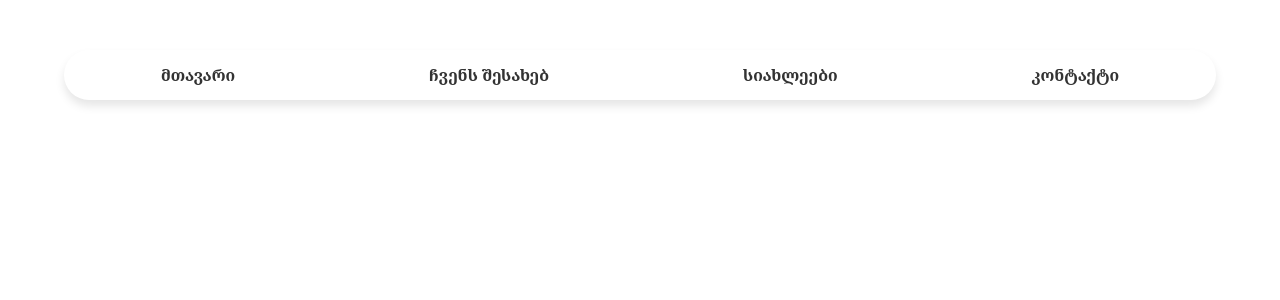
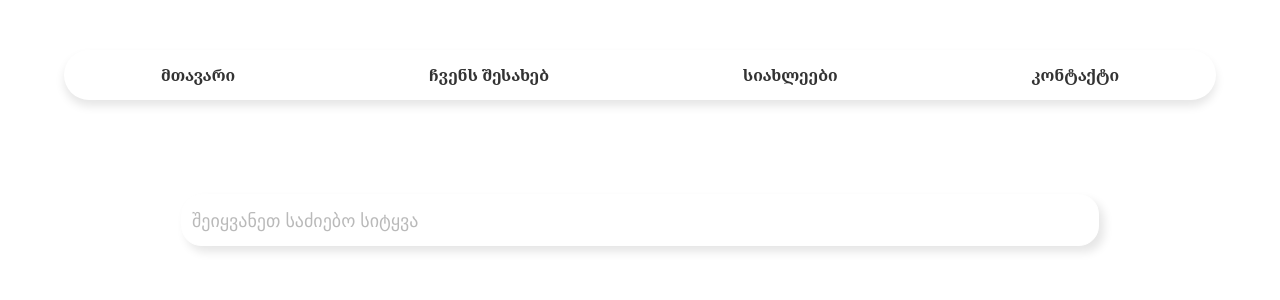
Before and after one commit to GiorgiGochitidze/iashop, a React (Vite) app: page / in a window 1280 px wide. Shown: the top 300 px of the page. Built offline with nearby package versions, Linux system fonts and the light colour scheme.

Commit message:
modified:   src/components/CSS/Home.css 	modified:   src/components/Home.jsx

```diff
--- a/src/components/CSS/Home.css
+++ b/src/components/CSS/Home.css
@@ -7,6 +7,8 @@ body{
     font-family: 'Bebas Neue', sans-serif;
     font-family: 'Noto Serif Georgian', serif;
     font-weight: 700;
+    overflow-x: hidden;
+    height: 100vh;
 }
 
 header{
@@ -31,6 +33,7 @@ nav{
     border-radius: 30px;
     box-shadow: 0 6px 10px rgba(0, 0, 0, 0.1)
 }
+/* underline animation on navbar texts */
 nav p{
     position: relative;
     color: #333;
@@ -52,3 +55,32 @@ nav p::before{
 nav p:hover:before{
     width: 100%;
 }
+
+.searchbar-container{
+    width: 100%;
+    height: 100px;
+    margin-top: 50px;
+    display: flex;
+    justify-content: center;
+    align-items: center;
+}
+
+.search-bar{
+    width: 70%;
+    height: 50px;
+    border-radius: 20px;
+    border: 1px solid white;
+    box-shadow: 5px 6px 10px  rgba(0, 0, 0, 0.1);
+    padding: 0 10px;
+    font-size: 20px;
+    color: gray;
+}
+
+.search-bar:focus{
+    outline: none;
+}
+
+.search-bar::placeholder{
+    font-size: 18px;
+    opacity: 0.5;
+}
--- a/src/components/Home.jsx
+++ b/src/components/Home.jsx
@@ -13,6 +13,12 @@ const Home = () => {
                     <p>კონტაქტი</p>
                 </nav>
             </header>
+
+            <main>
+                <div className='searchbar-container'>
+                    <input className='search-bar' type='text' placeholder='შეიყვანეთ საძიებო სიტყვა' />
+                </div>
+            </main>
         </>
      );
 }
```
